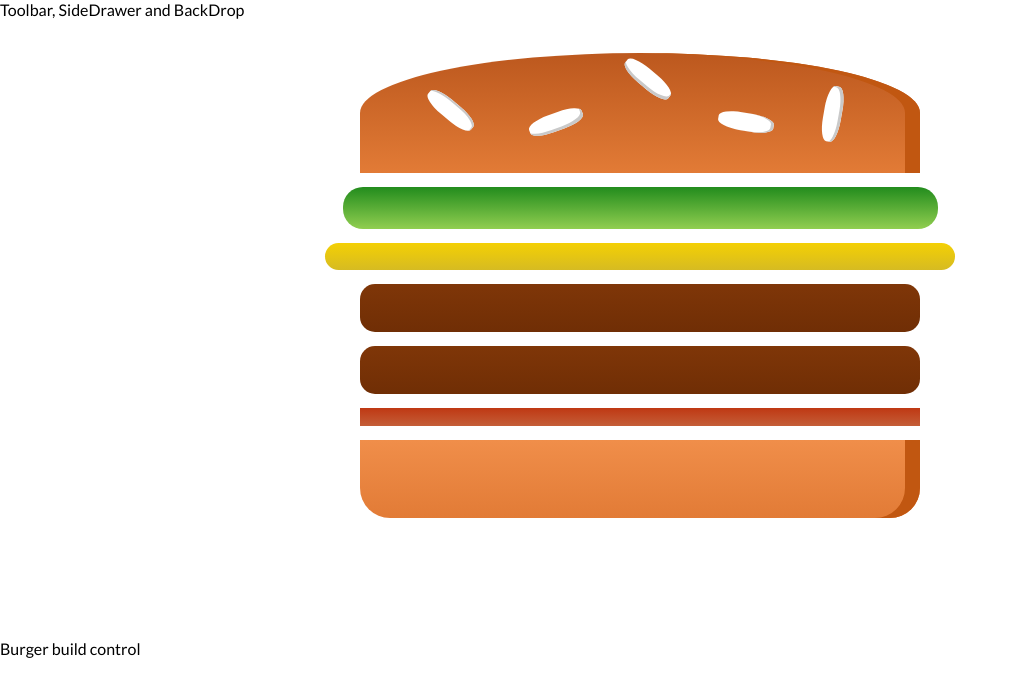
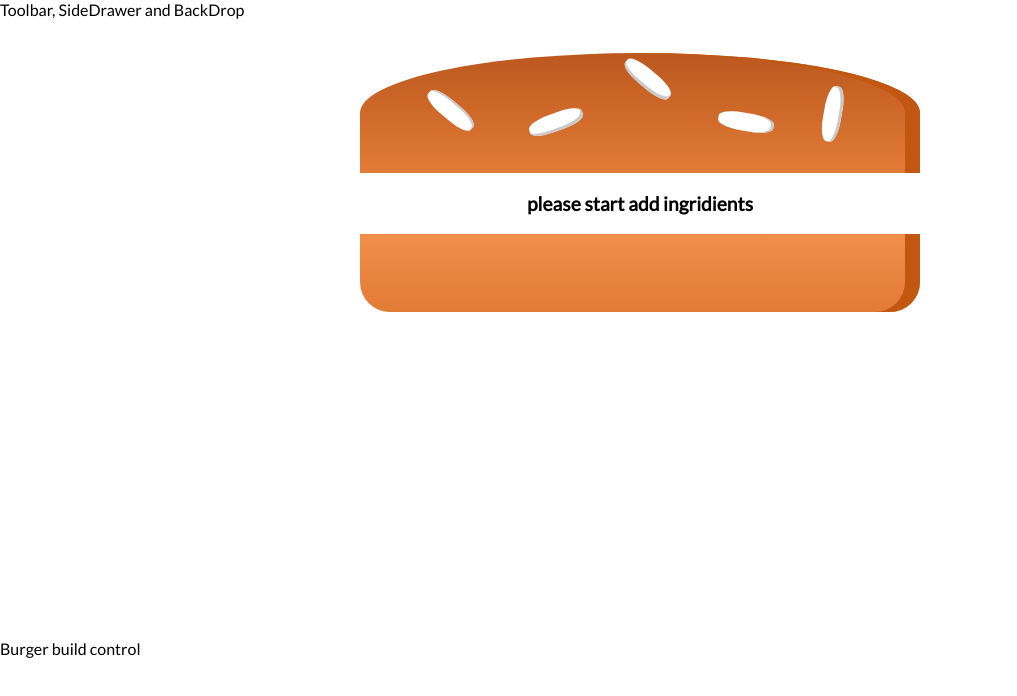
Before and after one commit to iddimsangi/burger-project, a React app: page / in a window 1280 px wide. Shown: the top 696 px of the page, without its empty margins (0-1017 px from the left). Built offline with nearby package versions, Linux system fonts and the light colour scheme.

Commit message:
add a reduce method to dynamically change our ingridients

```diff
--- a/src/components/Burger/Burger.js
+++ b/src/components/Burger/Burger.js
@@ -2,11 +2,17 @@ import React from 'react';
 import classes from './Burger.css';
 import BurgerIngridient from './BurgerIngridient/BurgerIngridient';
 const burger = (props) =>{
-    const transformedIngrdients = Object.keys(props.ingridients).map(igKey =>{
+    let transformedIngrdients = Object.keys(props.ingridients).map(igKey =>{
         return [...Array(props.ingridients[igKey])].map((_, i)=>{
             return <BurgerIngridient key={igKey + i} type={igKey}/>
-        });
-    });
+        })
+    }).reduce((arr, el)=>{
+        return arr.concat(el);
+    }, []);
+if(transformedIngrdients.length === 0){
+    transformedIngrdients = <p>please start add ingridients</p>
+}
+    console.log(transformedIngrdients);
     return(
         <div className={classes.Burger}>
             <BurgerIngridient type="bread-top" />
--- a/src/containers/BurgerBuilder/BurgerBuilder.js
+++ b/src/containers/BurgerBuilder/BurgerBuilder.js
@@ -4,10 +4,10 @@ import Aux from '../../hoc/Aux';
 class BurgerBuilder extends Component {
     state = {
         ingridients:{
-            salad:1,
-            cheese:1,
-            meat:2,
-            bacon:1
+            salad:0,
+            cheese:0,
+            meat:0,
+            bacon:0
         }
     }
     render(){
```
